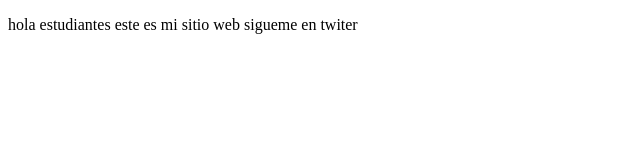
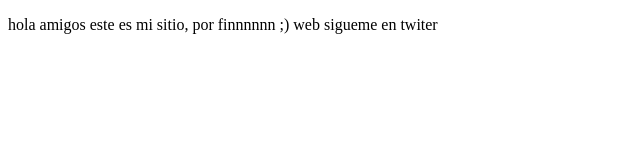
Before and after one commit to JUAN-MANUEL-LEAL/proyectoDemoCursoPrework, a plain HTML site: page index.html in a window 1280 px wide. Shown: the whole page, without its empty margins (0-640 px from the left). Drawn offline with Linux system fonts and the light colour scheme.

Commit message:
cambios por fin

```diff
--- a/index.html
+++ b/index.html
@@ -7,7 +7,7 @@
     <title>no funciono :(</title>
 </head>
 <body>
-    <p>hola estudiantes este es mi sitio
+    <p>hola amigos este es mi sitio, por finnnnnn ;)
         web sigueme en twiter
     </p>
 </body>
```
